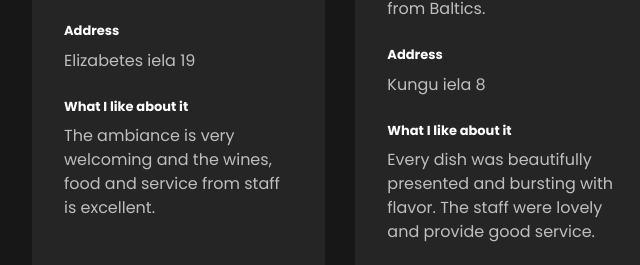
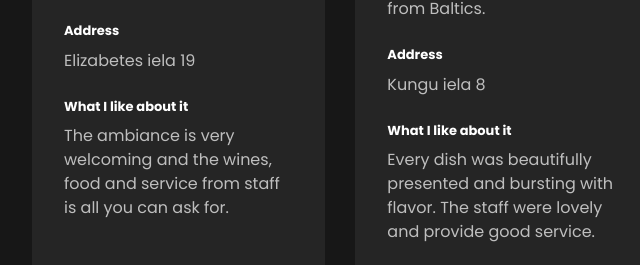
Before and after one commit to a-blaine/travel-landing-page, a plain HTML site: page index.html in a window 1280 px wide. Shown: the part 2126-2391 px from the top of the page, 138-778 px from the left. Drawn offline with Linux system fonts and the light colour scheme.

Commit message:
Updated card description

```diff
--- a/index.html
+++ b/index.html
@@ -71,7 +71,7 @@
                 <h5>What I like about it</h5>
                 <p>
                   The ambiance is very welcoming and the wines, food and service
-                  from staff is excellent.
+                  from staff is all you can ask for.
                 </p>
               </div>
               <div class="card-footer">
```
